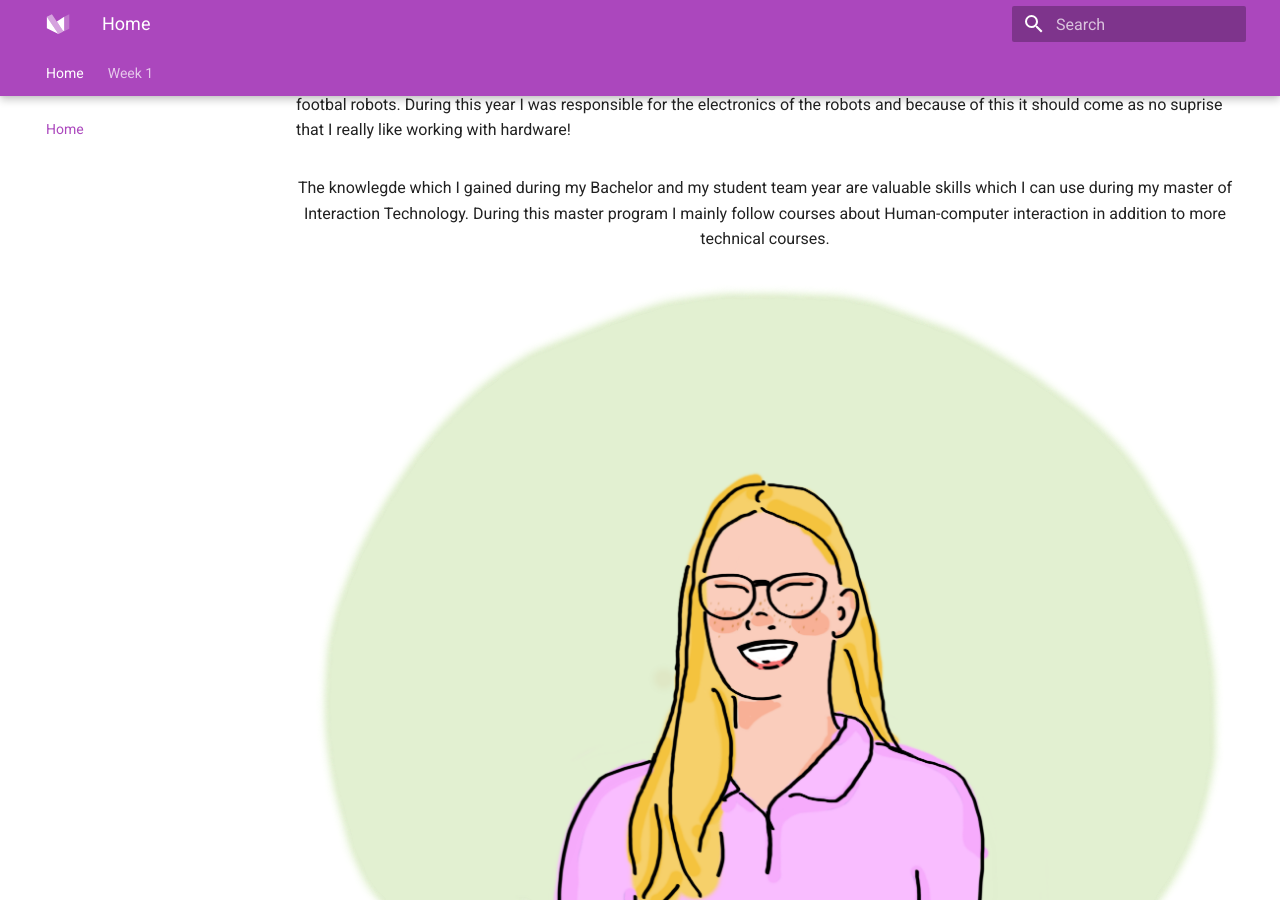
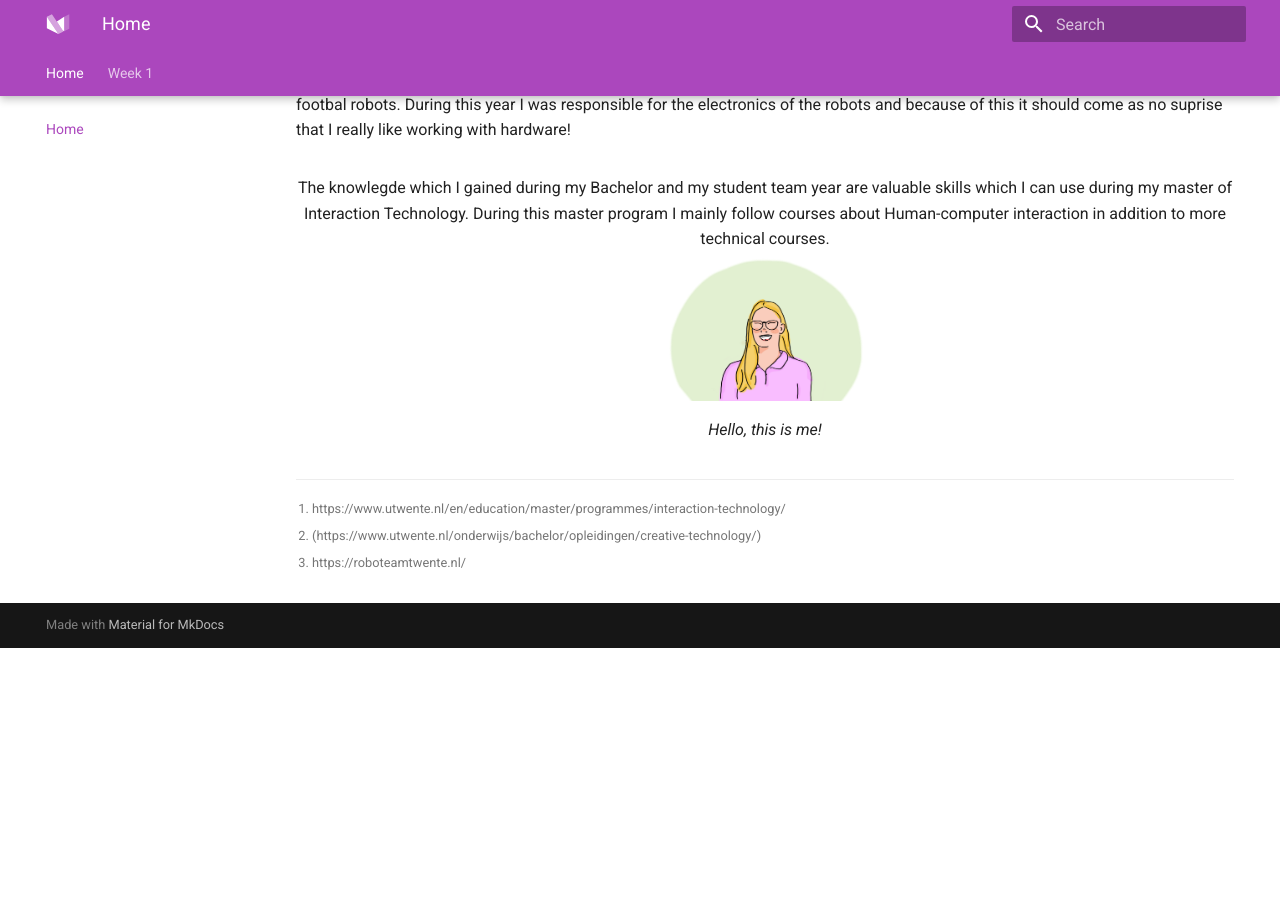
Before and after one commit to HilkeB/social-robot-design-portfolio, an MkDocs documentation site: the page built from docs/index.md, in a window 1280 px wide and 900 px high, scrolled down 403 px. Built offline with MkDocs 1.6.1 and Material for MkDocs 9.7.7, drawn with Linux system fonts in a browser that asks for light colours; after the commit the page ends 1051 px from its top, so only the background shows below that.

Commit message:
experiment image size

```diff
--- a/docs/index.md
+++ b/docs/index.md
@@ -14,7 +14,7 @@ During my Bachelor I also joined RoboTeam[^3], one of the student teams of the U
 [^3]: https://roboteamtwente.nl/
 
 The knowlegde which I gained during my Bachelor and my student team year are valuable skills which I can use during my master of Interaction Technology. During this master program I mainly follow courses about Human-computer interaction in addition to more technical courses.
-![Hello, this is me!](images/abstract.png){ align=right }
+![Hello, this is me!](images/abstract.png){ width="200" }
 /// caption
 Hello, this is me!
 ///
```
